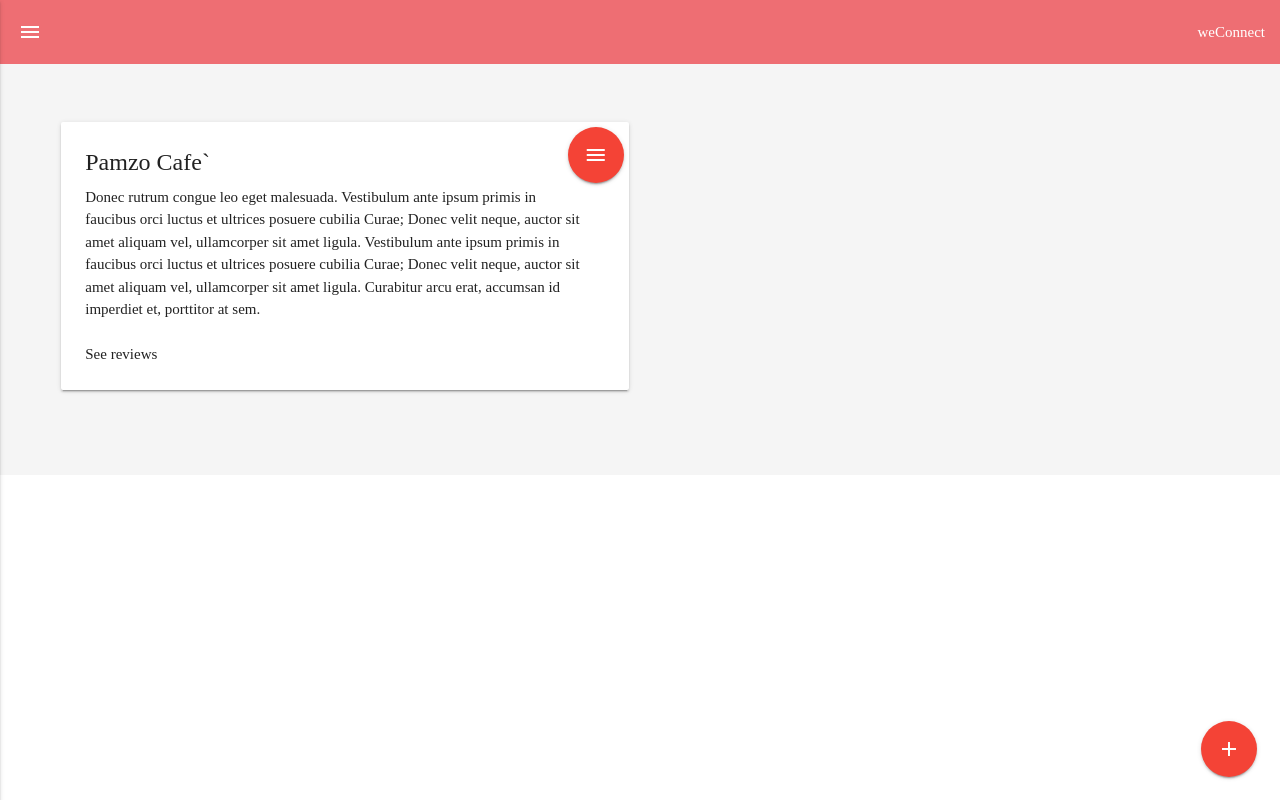
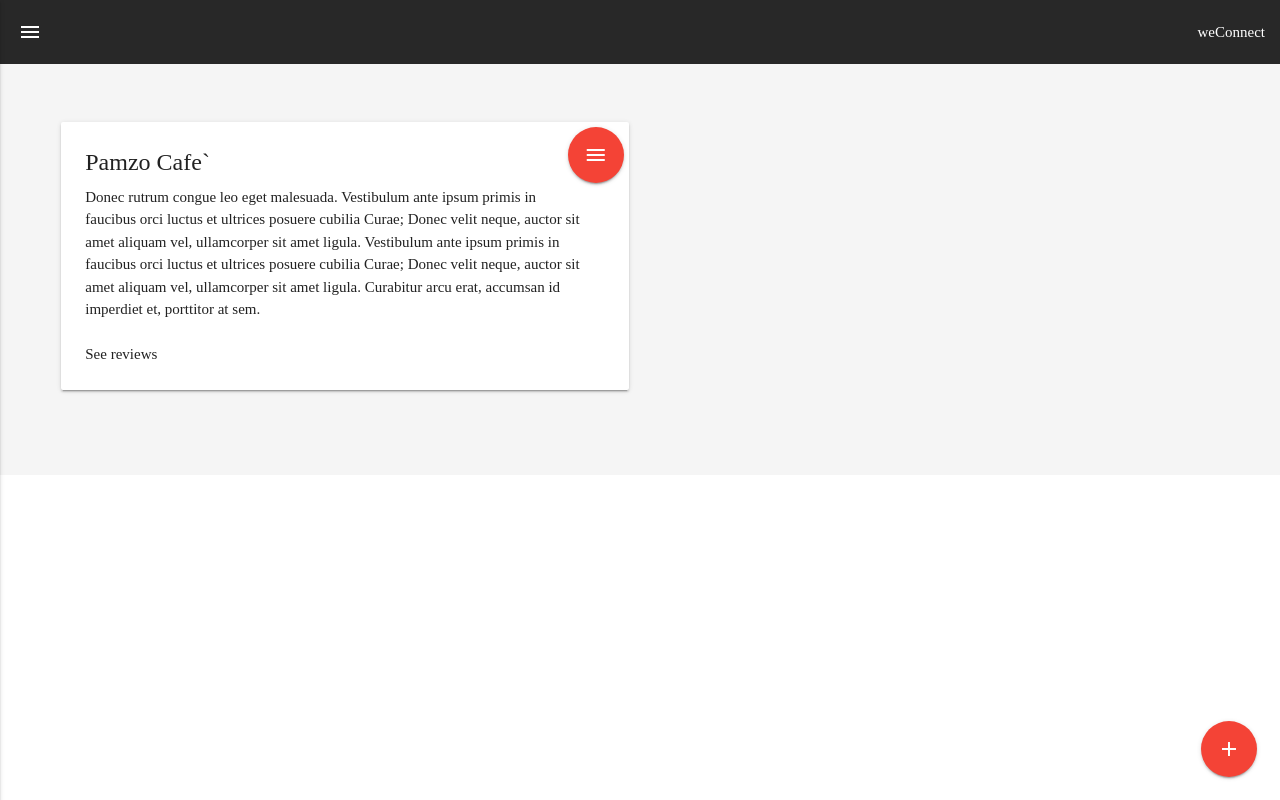
Before and after one commit to xcixor/weConnect, a plain HTML site: page designs/UI/templates/dashboard.html in a window 1280 px wide. Drawn offline with nearby package versions, Linux system fonts and the light colour scheme.

Commit message:
[Fix] change color of navbar

```diff
--- a/designs/UI/static/css/style.css
+++ b/designs/UI/static/css/style.css
@@ -26,3 +26,6 @@ color: #C00000;
 .input-field .prefix {
 color: #67BCDB;
 }
+.nav-wrapper {
+    background-color: #282828 !important;
+  }
```
